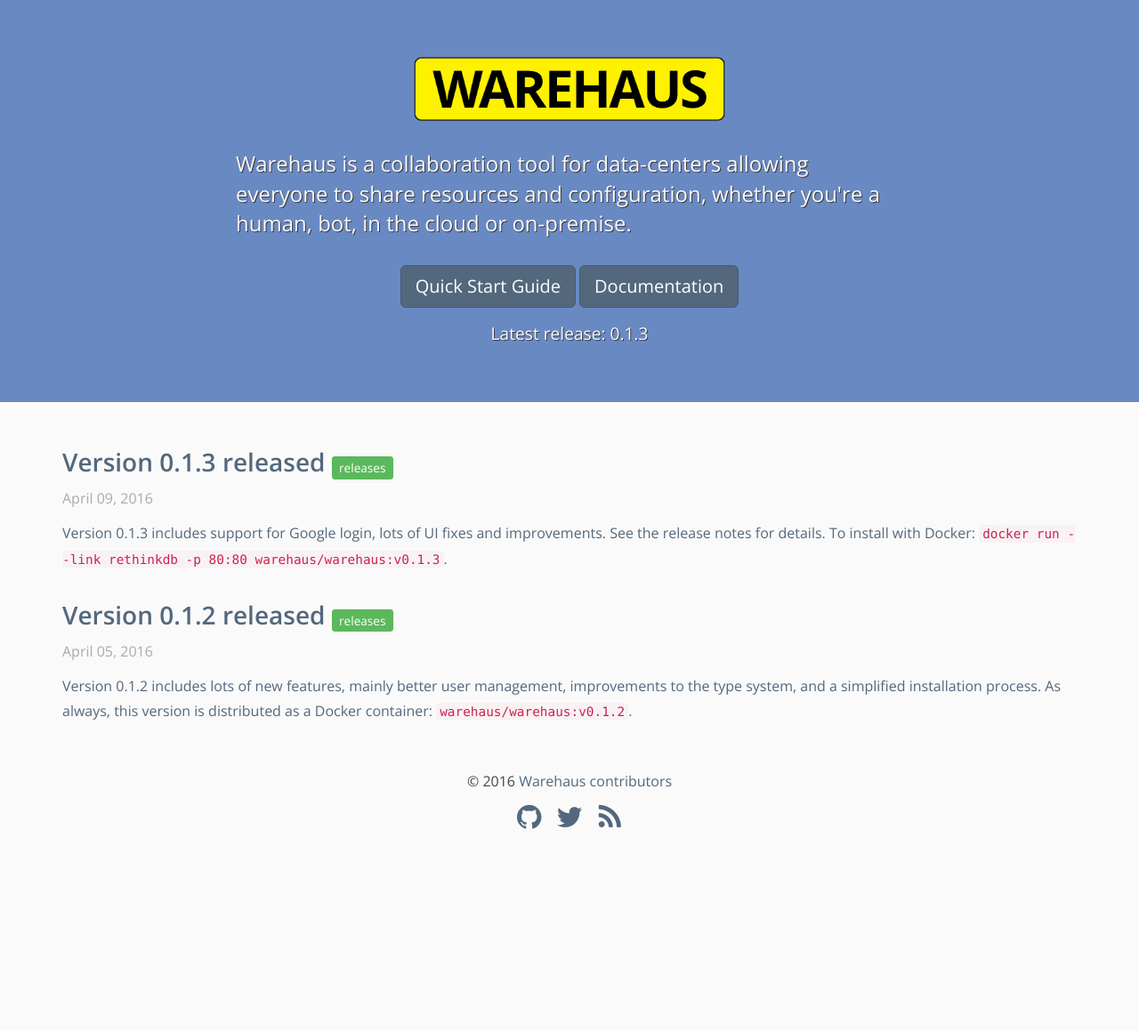
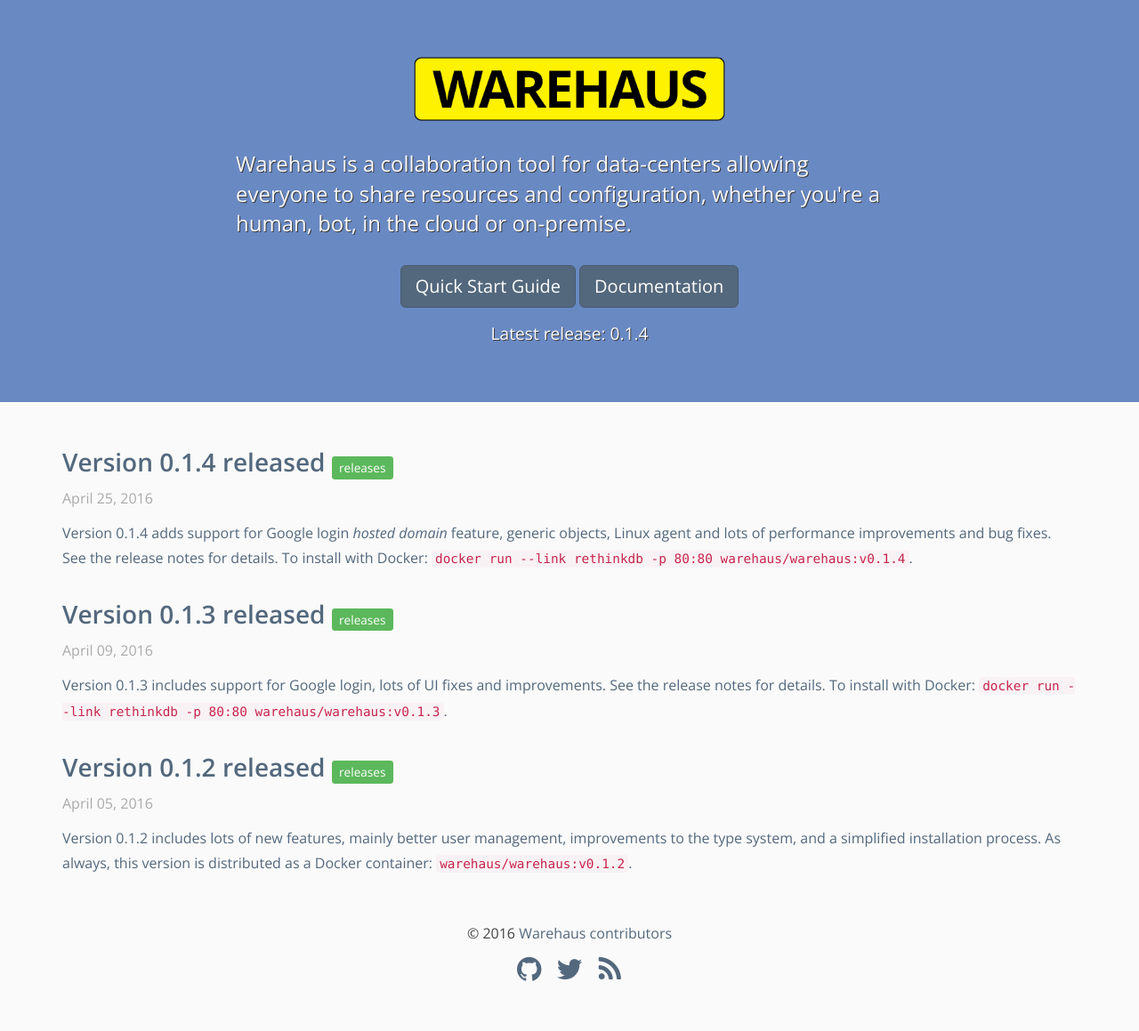
Before and after one commit to warehaus/site, a Jekyll site: the page built from index.html, in a window 1280 px wide. Shown: the whole page at 89% size. Built offline with Jekyll 4.4.1, drawn with Linux system fonts in a browser that asks for light colours; nearby versions of some CDN libraries; before the commit the page ends 988 px from its top, so only the background shows below that; some of the changed lines change nothing that is shown.

Commit message:
Release version 0.1.4

```diff
--- /dev/null
+++ b/_posts/2016-04-25-version-0.1.4-released.md
@@ -0,0 +1,79 @@
+---
+layout: post
+title:  "Version 0.1.4 released"
+date:   2016-04-25 00:01:04 +0000
+categories: releases
+---
+
+Version 0.1.4 adds support for Google login *hosted domain* feature, generic objects, Linux agent and lots of performance improvements and bug fixes. See the release notes for details. To install with Docker: `docker run --link rethinkdb -p 80:80 warehaus/warehaus:v0.1.4`.
+
+# New Features & Changes
+
+#### Google Login Hosted Domain
+
+If your domain is hosted on Google Apps you can configure Warehaus to only allow Google logins to come from that domain. This makes it easier for users to choose the right account and is essential if your Warehaus instance is accessible from the Internet.
+
+You can configure the *Hosted Domain* option from the *Google Login* settings screen.
+
+#### Linux Agent Service
+
+The Linux agent is now also a service. The `agent.py` file contains all required headers and command-line support so in addition to doing its regular work it's also the service script for starting and stopping itself.
+
+To use the new agent, simply re-download the `agent.py` file to your servers and install the agent as a service.
+
+For example, on a Debian/Ubuntu server:
+
+    # curl http://path-to-agent.py > /usr/local/bin/warehaus-agent.py
+    # chmod +x /usr/local/bin/warehaus-agent.py
+    # ln -s /usr/local/bin/warehaus-agent.py /etc/init.d/warehaus-agent
+    # update-rc.d warehaus-agent defaults
+
+On Centos/RedHat replace the last command with:
+
+    # chkconfig --add warehaus-agent
+
+Then you can start the agent with:
+
+    # service warehaus-agent start
+
+Also new in this version is that agent logs are written to syslog.
+
+To test the agent and have the logs go to stdout, start the agent with the environment variable `WAREHAUS_AGENT_LOGGING=STDOUT`.
+
+You can also run the agent with the `once` command to run one cycle and exit:
+
+    # WAREHAUS_AGENT_LOGGING=STDOUT /usr/local/bin/warehaus-agent.py once
+
+#### Generic Objects
+
+Warehaus comes with two builtin object types &ndash; cluster and server &ndash; and in the future there should be more builtin types and support for custom types.
+
+However, there are objects that just need to have their configuration stored somewhere, like an S3 bucket or a database used by automatic tests. For that, Warehaus now supported generic objects.
+
+Generic objects are another object type that only store user-attributes as the content of the object. The configuration can be pulled with the same `config.json` format as clusters and servers have.
+
+#### Backend Support for Events
+
+The next release should include support for **events** such as *cluster created* and *user joined*.
+
+Until then, the backend in this release already saves events to the database so whatever you're doing after installing 0.1.4 will be shown after you upgrade to 0.1.5.
+
+#### Improved Performance
+
+* Lots of missing database indexes
+* Better handling with memory leaks (to be fixed in the next release) by spawning 4 workers and restarting them every 100 API calls with a variance of 50 calls
+* Improved UX by moving some of the data transfer to `socket.io` instead of API calls
+* Changed the object tree structure for better indexing; unfortunately this is a non-backwards compatible change
+
+# Bug Fixes
+
+* Fix agent heartbeat to handle long device names in fs_info
+* Fix agent heartbeat to properly fail when no metadata server available
+* Fix missing indexes in `object` table, performance is now significantly better
+* Reduced the amount of logs written by the notification server, now only object IDs are logged
+
+# Upgrading
+
+##### Upgrading From v0.1.x to v0.1.4
+
+Unfortunately this is a non-backwards compatible change. Please delete the `object` table and allow servers to recreate themselves.
--- a/index.html
+++ b/index.html
@@ -41,7 +41,7 @@
     <div class="row">
       <div class="col-sm-12">
         <p style="font-size: 1.2rem;">
-          Latest release: 0.1.3
+          Latest release: 0.1.4
         </p>
       </div>
     </div>
```
